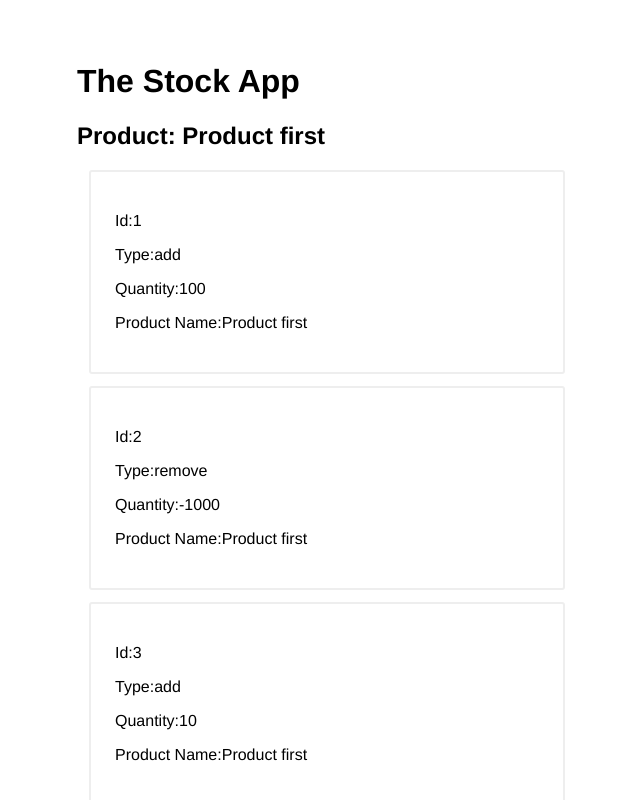
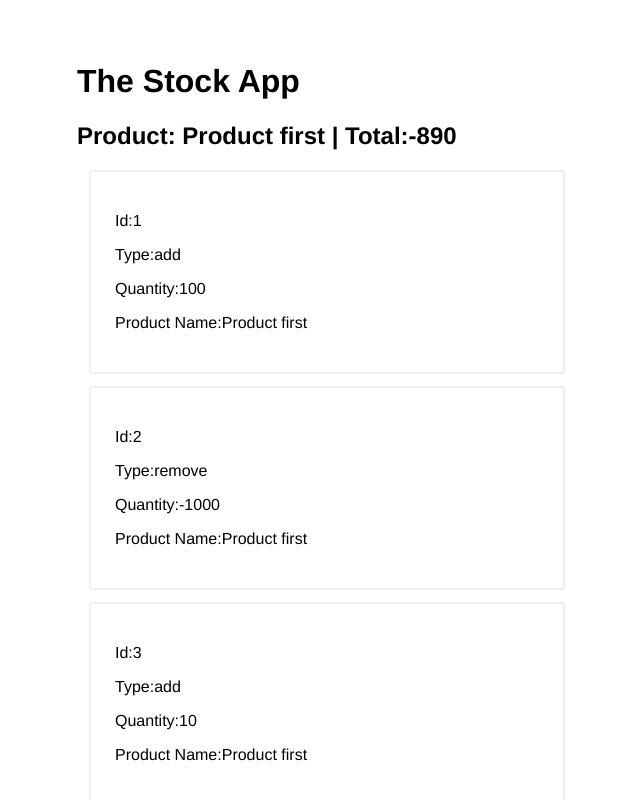
Before and after one commit to chamanoS/Inventory_Management, a React (Create React App) app in the folder inventory_system/: page / in a window 1280 px wide. Shown: the top 800 px of the page, without its empty margins (313-953 px from the left). Built offline with nearby package versions, Linux system fonts and the light colour scheme.

Commit message:
prod total

```diff
--- a/inventory_system/src/components/StockEventsTable.js
+++ b/inventory_system/src/components/StockEventsTable.js
@@ -9,9 +9,13 @@ function StockEventsTable(props) {
                     const {id} = product
 
                     const relevantStockEvents = stockEvents.filter(se => se.product.id === product.id)
+                    const stockTotal = relevantStockEvents.reduce((accumulator, currentElement) =>{
+                        return accumulator + currentElement.qty
+                    },0)
+
                     return(
-                        <div>
-                            <h2>Product: {product.name}</h2>
+                        <div className="StockEventsTable_ProductsContainer">
+                            <h2>Product: {product.name} | Total:{stockTotal}</h2>
                             {relevantStockEvents.map(event =>(
                               <div className="StockEventTable_Card">
                                 <p>Id:{event.id}</p>
```
Also changed, not shown: 1 other file (tests, documents, lock files or other folders).
